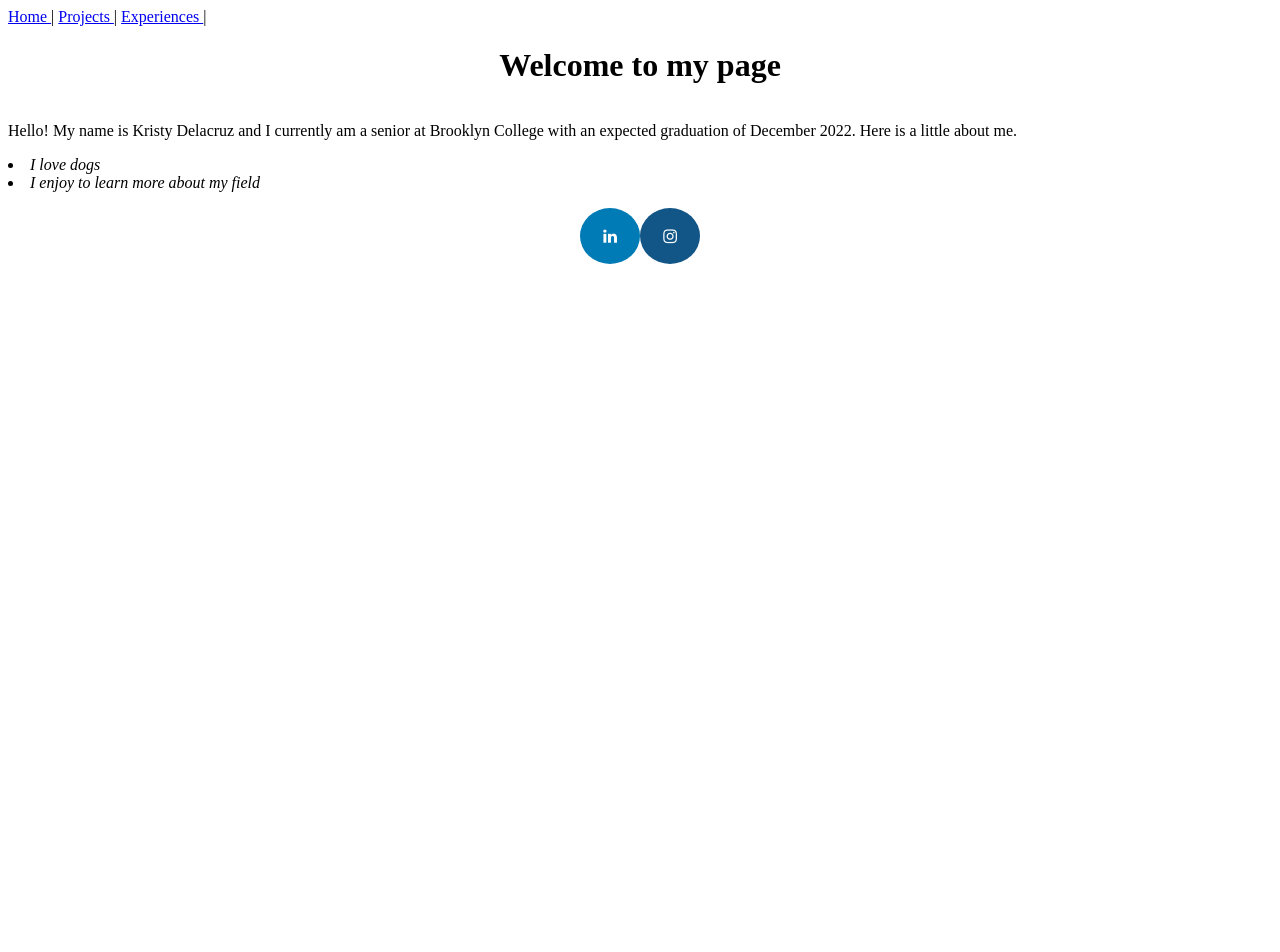
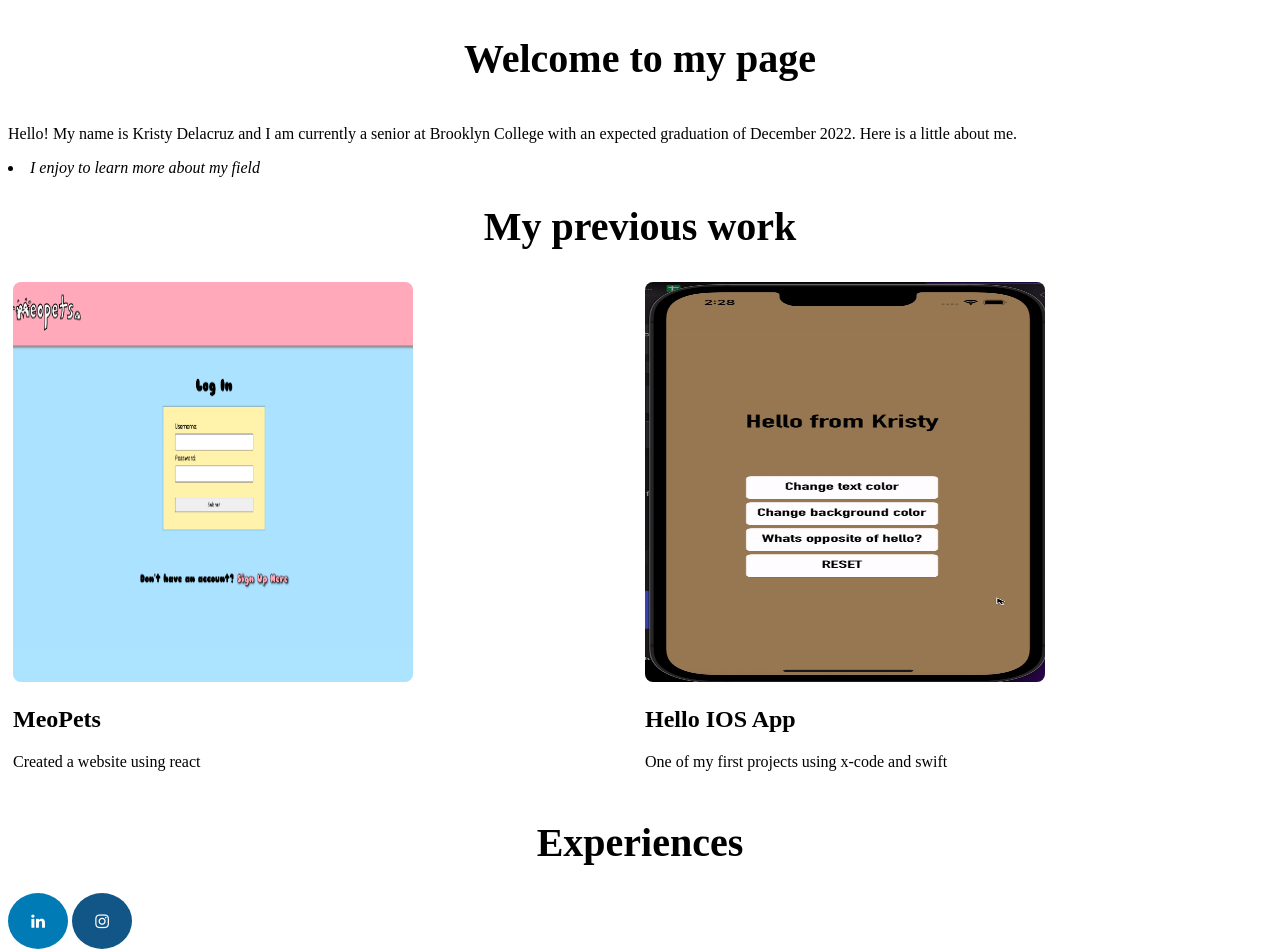
Before and after one commit to itsskristyy/itsskristyy.github.io, a plain HTML site: page index.html in a window 1280 px wide. Before the commit the page ends 800 px from the top, so only its background shows below. Drawn offline with Linux system fonts and the light colour scheme.

Commit message:
added links

```diff
--- a/experiences/exp.css
+++ /dev/null
@@ -1,3 +0,0 @@
-h1{
-    color: blue;
-}
--- a/index.css
+++ b/index.css
@@ -43,3 +43,22 @@ nav{
     align-items: center;
     justify-content: center;
   }
+
+  img{
+    border-radius: 8px;
+    height: 400px;
+    width: 400px;
+
+ }
+ h1{
+     text-align: center;
+     font-size: 40px;
+ }
+ .row {
+  display: flex;
+}
+
+.column {
+  flex: 33.33%;
+  padding: 5px;
+}
--- a/index.html
+++ b/index.html
@@ -7,26 +7,58 @@
     </head>
 
 <body>
-    <nav>
-        <a href="index.html"> Home </a> |
-        <a href="projects/projects.html"> Projects </a> |
-        <a href="experiences/experience.html"> Experiences </a> |
-
-    </nav>
-
-
     <div class = "header">
     <h1>Welcome to my page</h1>
 </div>
-    <p>Hello! My name is Kristy Delacruz and I currently am a senior at Brooklyn College with an
+    <p>Hello! My name is Kristy Delacruz and I am currently a senior at Brooklyn College with an
     expected graduation of December 2022. Here is a little about me.
-    <li> I love dogs </li>
+
     <li> I enjoy to learn more about my field </li>
 </p>
 
-<div class = "logo">
+
+    <h1> My previous work </h1>
+    <div class = "row">
+    <div class="column">
+        <a href = "https://itsskristyy.github.io/meopets-frontend/" >
+            <img src="meopets.png" alt="Meopets" >
+        </a>
+
+    <h2> MeoPets</h2>
+    <p> Created a website using react </p>
+</div>
+
+    <div class="column">
+    <a href = "https://github.com/itsskristyy/codepath_prework_ios">
+        <img src = "ios.gif"  alt = "ios" >
+    </a>
+
+
+    <h2> Hello IOS App </h2>
+        <p> One of my first projects using x-code and swift </p>
+    </div>
+    </div>
+
+
+<div class = "experience" >
+
+    <h1> Experiences</h1>
+</div>
+
+
+
+
+
+
+
+
+<div class = "reach me">
 <a href="https://www.linkedin.com/in/kristy-delacruz-/" class="fa fa-linkedin"></a>
 <a href="https://www.instagram.com/yoitskristyy/" class="fa fa-instagram"></a>
 </div>
+
+
+
+
 </body>
 </html>
```
Also changed, not shown: projects/projects.html (deleted, +0 -12 lines), experience.html (renamed from experiences/experience.html), ios.gif (added), meopets.png (added), projects/projects.css (deleted).
